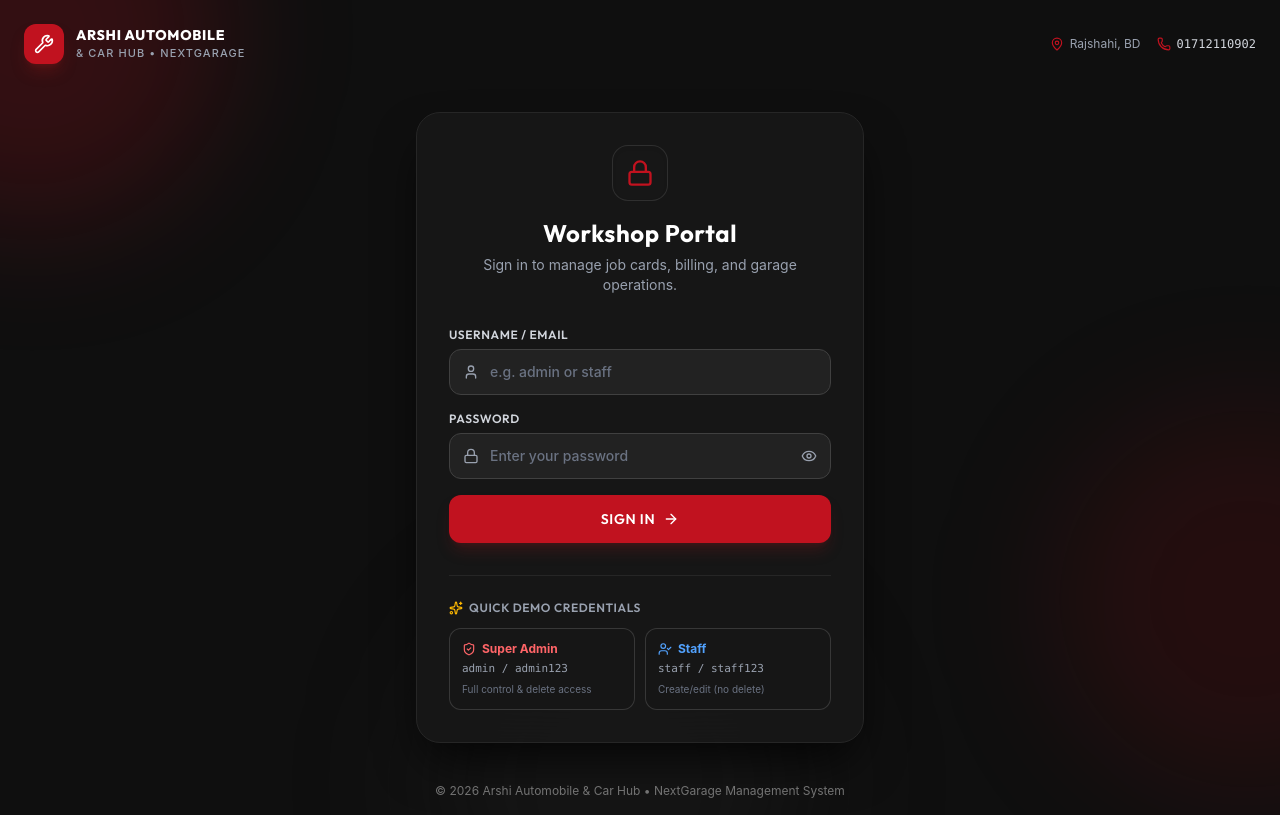
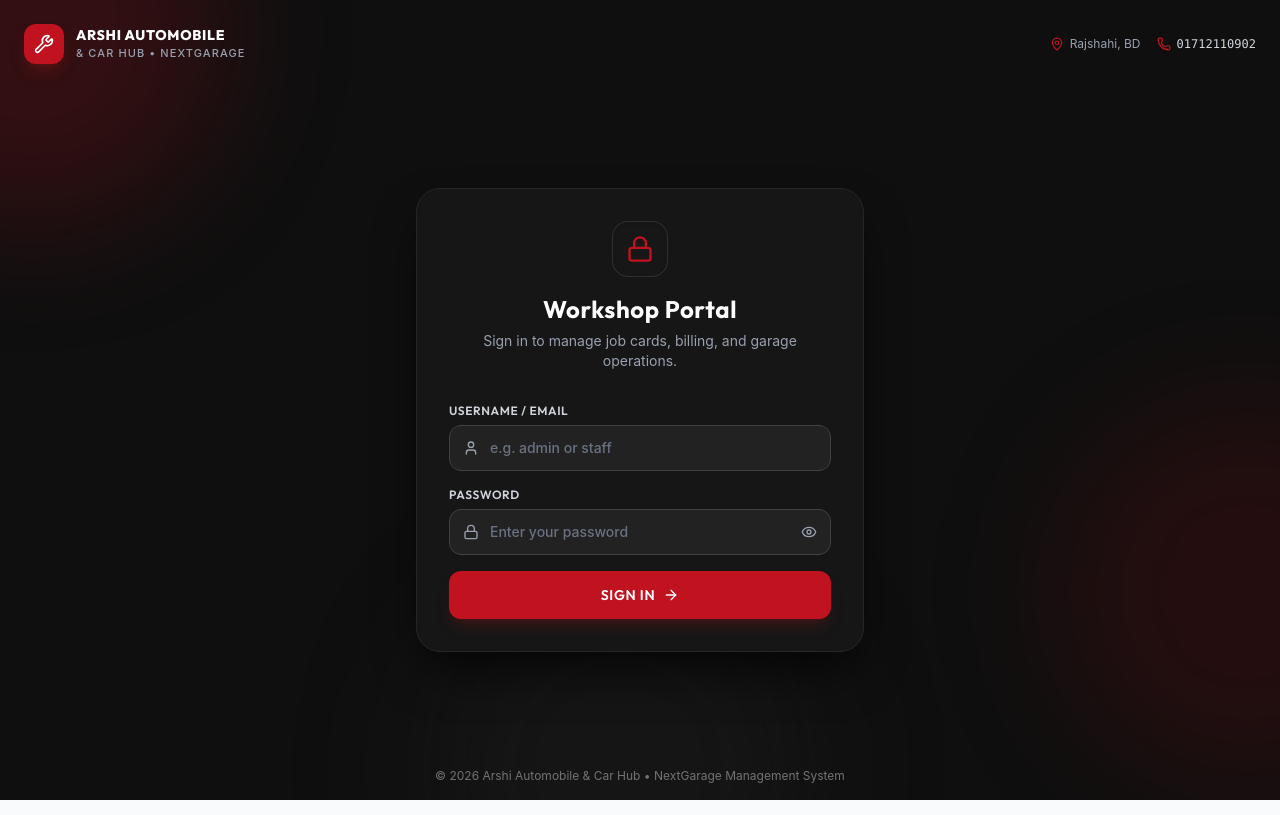
Before and after one commit to nahidrajbd/garage, a React (Vite) app: page /login in a window 1280 px wide. Built offline with nearby package versions, Linux system fonts and the light colour scheme; no server answers.

Commit message:
feat: configure cloudflare worker deployment and remove quick demo credentials from login

```diff
--- a/package.json
+++ b/package.json
@@ -9,7 +9,7 @@
     "server": "node server/index.js",
     "migrate": "node server/migrate.js",
     "build": "tsc -b && vite build",
-    "deploy": "npm run build && npx wrangler pages deploy dist --project-name nextgarage",
+    "deploy": "npm run build && npx wrangler deploy",
     "lint": "oxlint",
     "preview": "vite preview"
   },
--- a/src/pages/LoginPage.tsx
+++ b/src/pages/LoginPage.tsx
@@ -4,13 +4,10 @@ import {
   Wrench,
   Lock,
   User,
-  ShieldCheck,
-  UserCheck,
   ArrowRight,
   AlertCircle,
   Eye,
   EyeOff,
-  Sparkles,
   MapPin,
   Phone
 } from 'lucide-react';
@@ -186,56 +183,6 @@ export const LoginPage: React.FC = () => {
               )}
             </button>
           </form>
-
-          {/* Quick Demo Access Switcher */}
-          <div className="mt-8 pt-6 border-t border-neutral-800">
-            <div className="flex items-center gap-1.5 text-xs font-semibold text-gray-400 mb-3 uppercase tracking-wider font-heading">
-              <Sparkles className="w-3.5 h-3.5 text-amber-400" />
-              <span>Quick Demo Credentials</span>
-            </div>
-
-            <div className="grid grid-cols-2 gap-2.5">
-              {/* Super Admin Preset */}
-              <button
-                type="button"
-                onClick={() => handleQuickFill('admin', 'admin123')}
-                className="p-3 rounded-xl bg-neutral-900/90 hover:bg-neutral-800 border border-neutral-700/80 text-left transition-all group cursor-pointer hover:border-red-600/50"
-              >
-                <div className="flex items-center justify-between mb-1">
-                  <div className="flex items-center gap-1.5 text-xs font-bold text-red-400">
-                    <ShieldCheck className="w-3.5 h-3.5" />
-                    <span>Super Admin</span>
-                  </div>
-                </div>
-                <div className="text-[11px] text-gray-400 font-mono">
-                  admin / admin123
-                </div>
-                <div className="text-[10px] text-gray-500 mt-1">
-                  Full control & delete access
-                </div>
-              </button>
-
-              {/* Staff Preset */}
-              <button
-                type="button"
-                onClick={() => handleQuickFill('staff', 'staff123')}
-                className="p-3 rounded-xl bg-neutral-900/90 hover:bg-neutral-800 border border-neutral-700/80 text-left transition-all group cursor-pointer hover:border-blue-500/50"
-              >
-                <div className="flex items-center justify-between mb-1">
-                  <div className="flex items-center gap-1.5 text-xs font-bold text-blue-400">
-                    <UserCheck className="w-3.5 h-3.5" />
-                    <span>Staff</span>
-                  </div>
-                </div>
-                <div className="text-[11px] text-gray-400 font-mono">
-                  staff / staff123
-                </div>
-                <div className="text-[10px] text-gray-500 mt-1">
-                  Create/edit (no delete)
-                </div>
-              </button>
-            </div>
-          </div>
         </div>
       </main>
 
--- a/src/services/api.ts
+++ b/src/services/api.ts
@@ -23,7 +23,7 @@ import {
 } from '../types';
 import { initialStaff } from '../mock/initialData';
 
-const BASE_URL = '/api';
+const BASE_URL = import.meta.env.VITE_API_URL || '/api';
 const TOKEN_KEY = 'nextgarage_auth_token';
 
 export function getAuthToken(): string | null {
```
Also changed, not shown: 2 other files (tests, documents, lock files or other folders).
